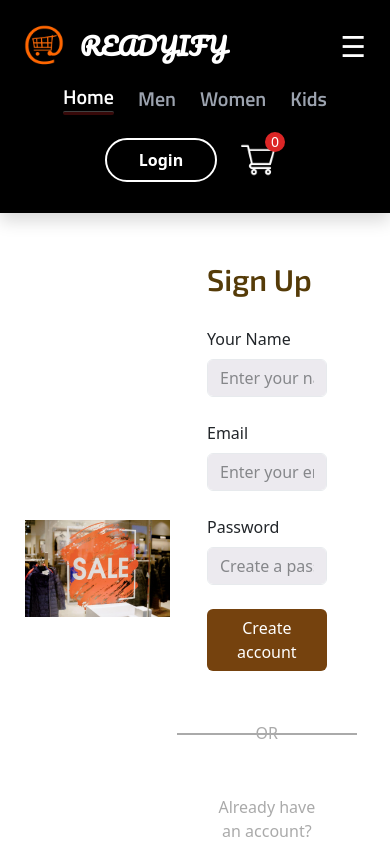
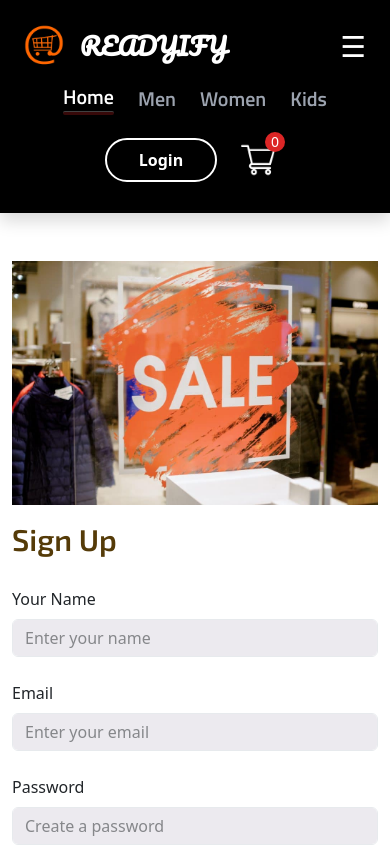
Before and after one commit to ankiitm2/Ecommerce, a React (Create React App) app: page /loginSignup in a window 390 px wide. Shown: the top 845 px of the page. Built offline with nearby package versions, Linux system fonts and the light colour scheme; a web font is replaced by a local one.

Commit message:
responsive check

```diff
--- a/src/App.css
+++ b/src/App.css
@@ -340,6 +340,33 @@
   .NewsLetter .col-1 {
     width: 100%;
   }
+
+  .LoginSignUp main {
+    flex-direction: column;
+    gap: 1rem;
+  }
+
+  .LoginSignUp main img {
+    width: 100%;
+  }
+
+  .LoginSignUp form,
+  .LoginSignUp p,
+  .LoginSignUp .social-sign-up {
+    width: 100%;
+  }
+
+  .LoginSignUp .hr-lines {
+    margin: 1rem 0;
+  }
+
+  .LoginSignUp .hr-lines:before {
+    width: 130px;
+  }
+
+  .LoginSignUp .hr-lines:after {
+    width: 130px;
+  }
 }
 
 @media only screen and (min-width: 577px) and (max-width: 768px) {}
```
